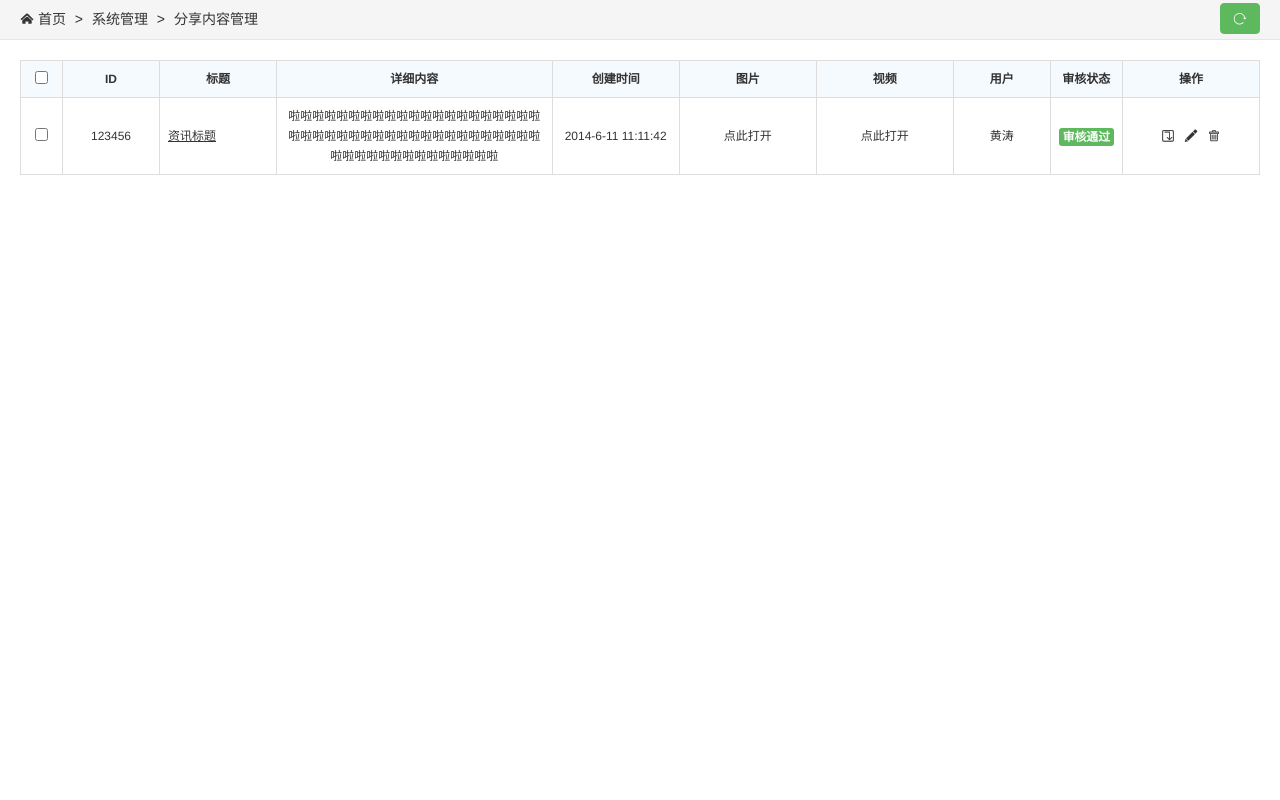
After one commit to littletry/ShareZone, a web app: page /web/list_content.html in a window 1280 px wide. The commit adds this page. Run offline with its HTML, style and script files only (its server is not run), Linux system fonts and the light colour scheme; data that the repository does not hold is empty.

Commit message:
页面显示优化

```diff
--- /dev/null
+++ b/src/main/webapp/web/list_content.html
@@ -0,0 +1,88 @@
+<!DOCTYPE HTML>
+<html>
+<head>
+<meta charset="utf-8">
+<meta name="renderer" content="webkit|ie-comp|ie-stand">
+<meta http-equiv="X-UA-Compatible" content="IE=edge,chrome=1">
+<meta name="viewport" content="width=device-width,initial-scale=1,minimum-scale=1.0,maximum-scale=1.0,user-scalable=no" />
+<meta http-equiv="Cache-Control" content="no-siteapp" />
+<!--[if lt IE 9]>
+<script type="text/javascript" src="lib/html5shiv.js"></script>
+<script type="text/javascript" src="lib/respond.min.js"></script>
+<![endif]-->
+<link rel="stylesheet" type="text/css" href="static/h-ui/css/H-ui.min.css" />
+<link rel="stylesheet" type="text/css" href="static/h-ui.admin/css/H-ui.admin.css" />
+<link rel="stylesheet" type="text/css" href="lib/Hui-iconfont/1.0.8/iconfont.css" />
+<link rel="stylesheet" type="text/css" href="static/h-ui.admin/skin/default/skin.css" id="skin" />
+<link rel="stylesheet" type="text/css" href="static/h-ui.admin/css/style.css" />
+<!--[if IE 6]>
+<script type="text/javascript" src="lib/DD_belatedPNG_0.0.8a-min.js" ></script>
+<script>DD_belatedPNG.fix('*');</script>
+<![endif]-->
+<title>资讯列表</title>
+</head>
+<body>
+<nav class="breadcrumb"><i class="Hui-iconfont">&#xe67f;</i> 首页 <span class="c-gray en">&gt;</span> 系统管理 <span class="c-gray en">&gt;</span> 分享内容管理 <a class="btn btn-success radius r" style="line-height:1.6em;margin-top:3px" href="javascript:location.replace(location.href);" title="刷新" ><i class="Hui-iconfont">&#xe68f;</i></a></nav>
+<div class="page-container">
+		<table class="table table-border table-bordered table-bg table-hover table-sort table-responsive">
+			<thead>
+				<tr class="text-c">
+					<th width="25">
+						<input type="checkbox" name="" value="">
+					</th>
+					<th width="80">ID</th>
+					<th width="100">标题</th>
+					<th>详细内容</th>
+					<th width="110">创建时间</th>
+					<th width="120">图片</th>
+					<th width="120">视频</th>
+					<th width="80">用户</th>
+					<th width="40">审核状态</th>
+					<th width="120">操作</th>
+				</tr>
+			</thead>
+			<tbody>
+				<tr class="text-c">
+					<td>
+						<input type="checkbox" value="" name="">
+					</td>
+					<td>123456</td>
+					<td class="text-l">
+						<u style="cursor:pointer" class="text-primary" onClick="article_edit('查看','article-zhang.html','10001')" title="查看">
+							资讯标题
+						</u>
+					</td>
+					<td>啦啦啦啦啦啦啦啦啦啦啦啦啦啦啦啦啦啦啦啦啦啦啦啦啦啦啦啦啦啦啦啦啦啦啦啦啦啦啦啦啦啦啦啦啦啦啦啦啦啦啦啦啦啦啦啦</td>
+					<td>2014-6-11 11:11:42</td>
+					<td>点此打开</td>
+					<td>点此打开</td>
+					<td>黄涛</td>
+					<td class="td-status"><span class="label label-success radius">审核通过</span></td>
+					<td class="f-14 td-manage">
+						<a style="text-decoration:none" onClick="article_stop(this,'10001')" href="javascript:;" title="下架">
+							<i class="Hui-iconfont">&#xe6de;</i>
+						</a>
+						<a style="text-decoration:none" class="ml-5" onClick="article_edit('资讯编辑','article-add.html','10001')" href="javascript:;" title="编辑">
+							<i class="Hui-iconfont">&#xe6df;</i>
+						</a>
+						<a style="text-decoration:none" class="ml-5" onClick="article_del(this,'10001')" href="javascript:;" title="删除">
+							<i class="Hui-iconfont">&#xe6e2;</i>
+						</a>
+					</td>
+				</tr>
+			</tbody>
+		</table>
+	</div>
+</div>
+<!--_footer 作为公共模版分离出去-->
+<script type="text/javascript" src="lib/jquery/1.9.1/jquery.min.js"></script>
+<script type="text/javascript" src="lib/layer/2.4/layer.js"></script>
+<script type="text/javascript" src="static/h-ui/js/H-ui.min.js"></script>
+<script type="text/javascript" src="static/h-ui.admin/js/H-ui.admin.js"></script> <!--/_footer 作为公共模版分离出去-->
+
+<!--请在下方写此页面业务相关的脚本-->
+<script type="text/javascript" src="lib/My97DatePicker/4.8/WdatePicker.js"></script>
+<script type="text/javascript" src="lib/datatables/1.10.0/jquery.dataTables.min.js"></script>
+<script type="text/javascript" src="lib/laypage/1.2/laypage.js"></script>
+</body>
+</html>
--- a/src/main/webapp/web/main.html
+++ b/src/main/webapp/web/main.html
@@ -60,8 +60,8 @@
 			<dt><i class="Hui-iconfont">&#xe62d;</i> 系统管理<i class="Hui-iconfont menu_dropdown-arrow">&#xe6d5;</i></dt>
 			<dd style="display: block">
 				<ul>
-					<li><a data-href="admin-list.html" data-title="角色管理" href="javascript:void(0)">用户管理</a></li>
-					<li><a data-href="admin-permission.html" data-title="权限管理" href="javascript:void(0)">分享内容管理</a></li>
+					<li><a data-href="list_user.html" data-title="用户管理" href="javascript:void(0)">用户管理</a></li>
+					<li><a data-href="list_content.html" data-title="分享内容管理" href="javascript:void(0)">分享内容管理</a></li>
 				</ul>
 			</dd>
 		</dl>
```
Also changed, not shown: src/main/webapp/web/admin-list.html (deleted, +0 -151 lines), src/main/webapp/web/list_user.html (added, +83 -0 lines).
